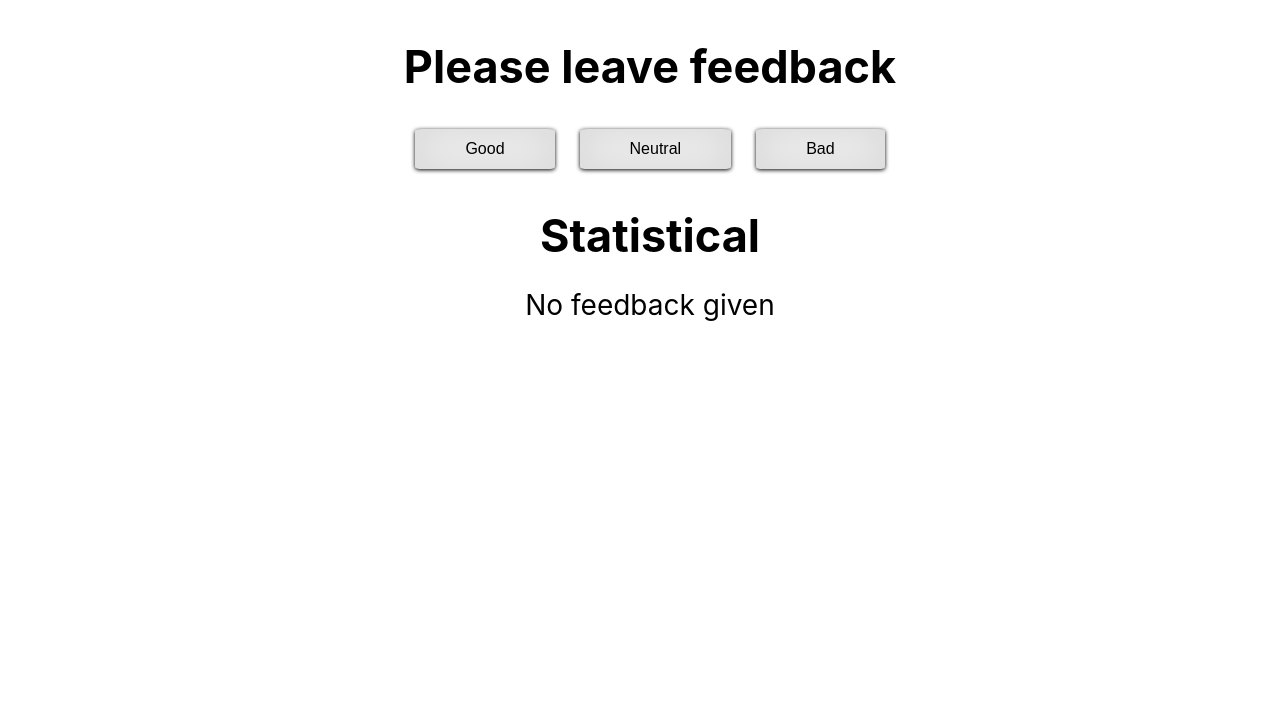
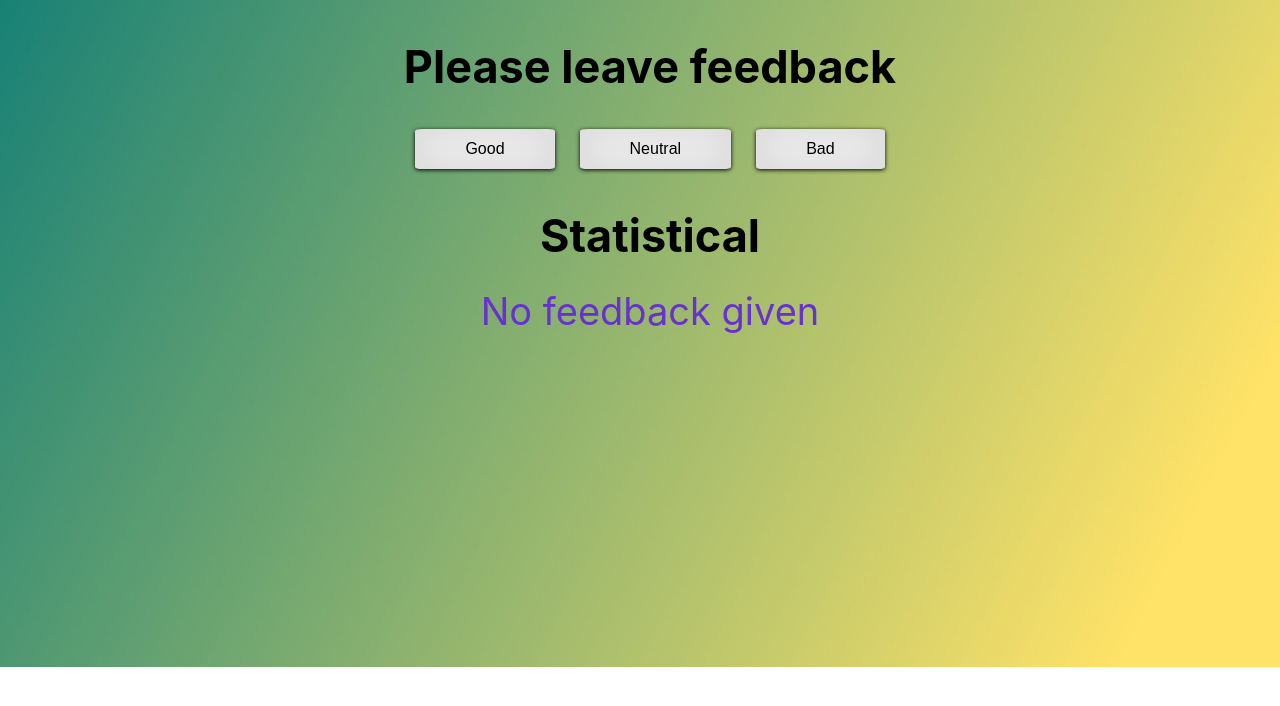
Before and after one commit to Nikolayhous/goit-react-hw-02-feedback, a React (Create React App) app: page / in a window 1280 px wide. Shown: the top 706 px of the page. Built offline with nearby package versions, Linux system fonts and the light colour scheme.

Commit message:
add style

```diff
--- a/src/components/FeedbackOptions/FeedbackOptions.module.css
+++ b/src/components/FeedbackOptions/FeedbackOptions.module.css
@@ -4,6 +4,7 @@
 }
 
 .btn {
+    position: relative;
     font-size: 16px;
     line-height: 1.21;
     padding: 10px 50px;
@@ -18,15 +19,31 @@
 }
 
 .btn:hover {
-    background-color: rgba(174, 243, 220, 0.445);
+    background-color: rgba(239, 222, 21, 0.445);
+    transition: all 0.5s ease;
 }
 
 .btn:active {
     background-color: rgba(8, 51, 172, 0.719);
     color: #fff;
-    transition: all 0.2s;
 }
 
 .btn:not(:first-child) {
     margin-left: 25px;
 }
+
+.btn::before {
+    content: '';
+    position: absolute;
+    top: 0;
+    left: 0;
+    width: 100%;
+    height: 0;
+    background: rgba(255, 255, 255, 0.3);
+    border-radius: 5px;
+    transition: all 0.5s ease;
+}
+
+.btn:hover::before {
+    height: 42px;
+}
--- a/src/components/Notification/Notification.module.css
+++ b/src/components/Notification/Notification.module.css
@@ -1,5 +1,6 @@
 .text {
-    font-size: 28px;
+    font-size: 38px;
     text-align: center;
     margin-top: 25px;
+    color: rgb(104, 50, 205);
 }
--- a/src/components/Statistics/Statistics.module.css
+++ b/src/components/Statistics/Statistics.module.css
@@ -6,6 +6,7 @@
 .title {
     font-size: 28px;
     line-height: 1.21;
+    font-weight: 500;
     margin-bottom: 15px;
 }
 
--- a/src/index.css
+++ b/src/index.css
@@ -3,6 +3,9 @@ body {
     font-family: -apple-system, BlinkMacSystemFont, 'Segoe UI', 'Roboto',
         'Oxygen', 'Ubuntu', 'Cantarell', 'Fira Sans', 'Droid Sans',
         'Helvetica Neue', sans-serif;
+    background-image: url(./images/fon.jpg);
+    background-repeat: no-repeat;
+    background-size: cover;
 }
 
 img {
```
Also changed, not shown: src/images/fon.jpg (added).
